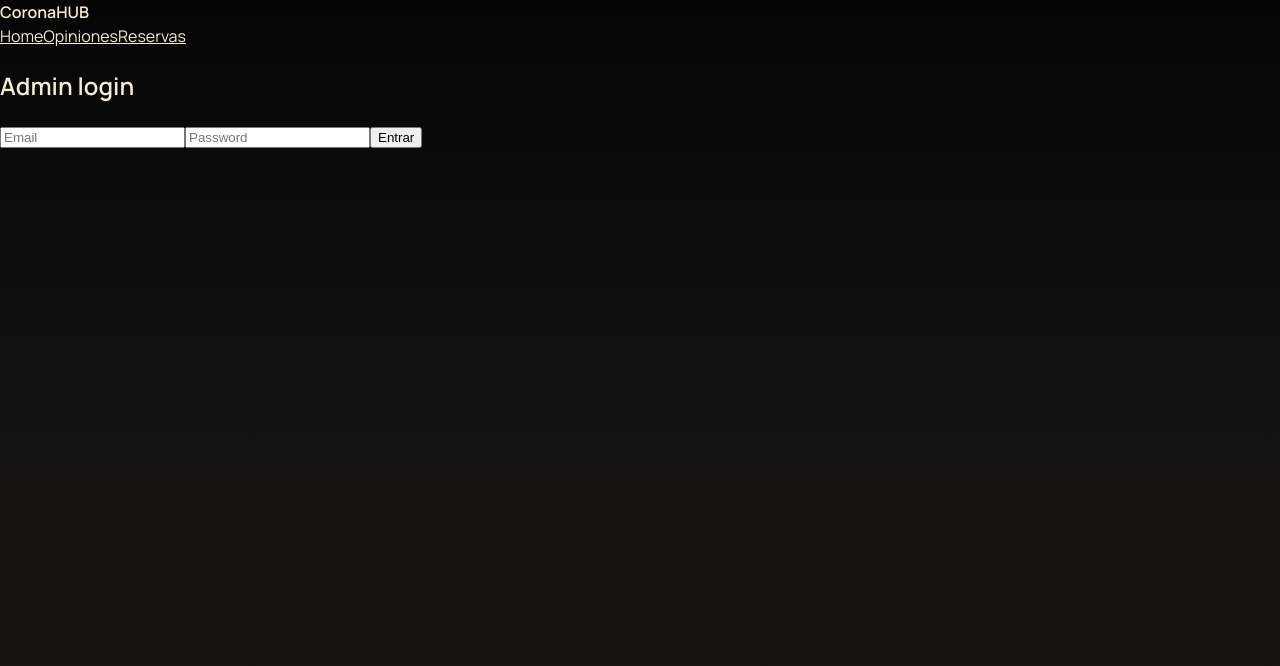
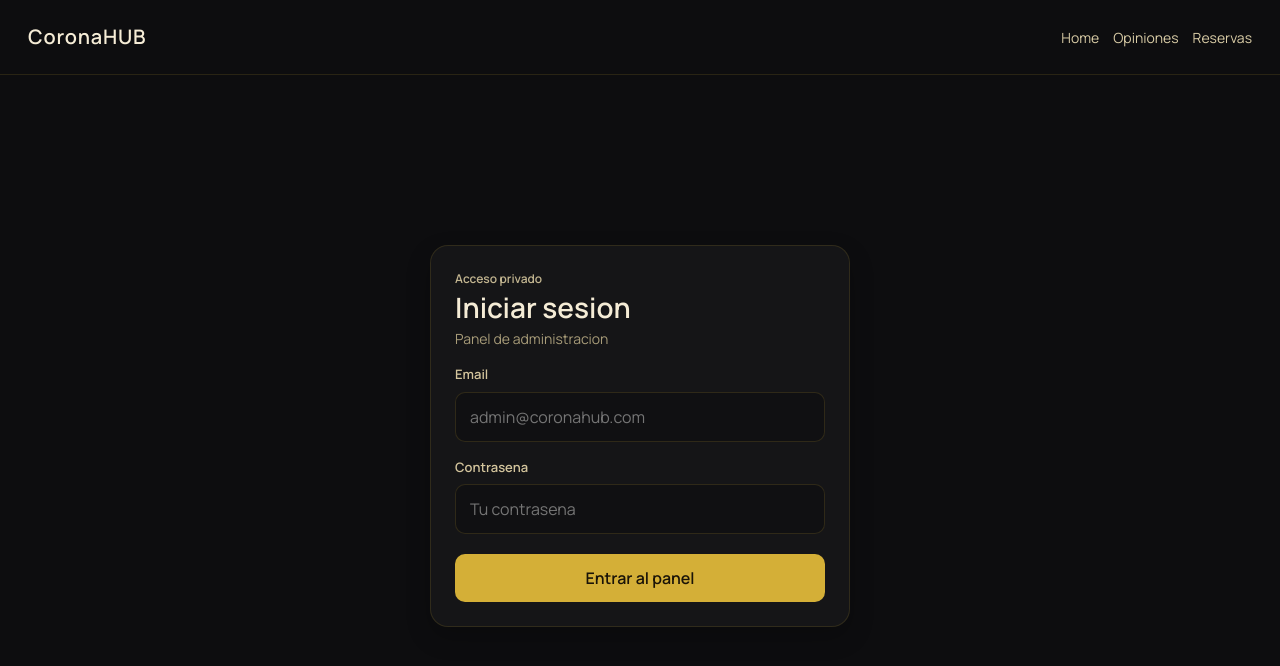
Before and after one commit to GerardoCL31/CoronaHUB, a React app in the folder client/: page /admin/login in a window 1280 px wide. Shown: the top 666 px of the page. Built offline with nearby package versions, Linux system fonts and the light colour scheme.

Commit message:
login admmin

```diff
--- a/client/src/index.css
+++ b/client/src/index.css
@@ -24,6 +24,135 @@ body {
 
 #root {
   min-height: 100vh;
+}
+
+.admin-login-shell {
+  min-height: 100vh;
+  background: #0d0d0f;
+}
+
+.admin-login-topbar {
+  display: flex;
+  justify-content: space-between;
+  align-items: center;
+  gap: 16px;
+  padding: 22px 28px;
+  border-bottom: 1px solid rgba(212, 175, 55, 0.14);
+}
+
+.admin-login-topbar strong {
+  font-size: 20px;
+  letter-spacing: 0.04em;
+}
+
+.admin-login-topbar nav {
+  display: flex;
+  gap: 14px;
+  flex-wrap: wrap;
+}
+
+.admin-login-topbar nav a {
+  text-decoration: none;
+  color: #d9cca6;
+  font-size: 14px;
+}
+
+.admin-login-main {
+  min-height: calc(100vh - 78px);
+  display: grid;
+  place-items: center;
+  padding: 40px 24px;
+}
+
+.admin-login-panel {
+  width: min(420px, 100%);
+}
+
+.admin-login-card {
+  border: 1px solid rgba(212, 175, 55, 0.14);
+  border-radius: 18px;
+  background: #151517;
+  padding: 24px;
+  box-shadow: 0 10px 24px rgba(0, 0, 0, 0.22);
+}
+
+.admin-login-card-head {
+  margin-bottom: 16px;
+}
+
+.admin-login-card-head p {
+  margin: 0 0 4px;
+  color: #c2b590;
+  font-size: 12px;
+  font-weight: 700;
+}
+
+.admin-login-card-head h1 {
+  margin: 0;
+  font-size: 28px;
+  line-height: 1.1;
+}
+
+.admin-login-card-head span {
+  display: block;
+  margin-top: 6px;
+  color: #a89c79;
+  font-size: 14px;
+}
+
+.admin-login-form {
+  display: grid;
+  gap: 16px;
+}
+
+.admin-login-field {
+  display: grid;
+  gap: 7px;
+}
+
+.admin-login-field span {
+  color: #d4c59d;
+  font-size: 13px;
+  font-weight: 700;
+}
+
+.admin-login-field input {
+  width: 100%;
+  border: 1px solid rgba(212, 175, 55, 0.16);
+  border-radius: 10px;
+  background: #101012;
+  color: #f5ecd6;
+  padding: 12px 14px;
+  font: inherit;
+  outline: none;
+  transition: border-color 0.2s ease, box-shadow 0.2s ease;
+}
+
+.admin-login-field input:focus {
+  border-color: rgba(212, 175, 55, 0.38);
+  box-shadow: 0 0 0 3px rgba(212, 175, 55, 0.06);
+}
+
+.admin-login-submit {
+  margin-top: 4px;
+  border: none;
+  border-radius: 10px;
+  background: #d4af37;
+  color: #1a1408;
+  padding: 12px 16px;
+  font: inherit;
+  font-weight: 700;
+  cursor: pointer;
+}
+
+.admin-login-error {
+  margin: 0;
+  padding: 12px 14px;
+  border-radius: 12px;
+  background: rgba(141, 55, 42, 0.18);
+  border: 1px solid rgba(141, 55, 42, 0.35);
+  color: #f2d2cb;
+  font-size: 14px;
 }
 
 .admin-header {
@@ -362,9 +491,19 @@ body {
 }
 
 @media (max-width: 620px) {
+  .admin-login-topbar,
   .admin-header {
     flex-direction: column;
     align-items: flex-start;
+  }
+
+  .admin-login-main {
+    padding: 20px 16px 28px;
+  }
+
+  .admin-login-card {
+    padding: 20px;
+    border-radius: 16px;
   }
 
   .admin-main {
--- a/client/src/pages/admin/Dashboard.jsx
+++ b/client/src/pages/admin/Dashboard.jsx
@@ -12,6 +12,7 @@ import { cerveza, sol } from "../../constants/cloudinaryAssets.js";
 import { resolveEventImage, resolveGalleryImage } from "../../constants/eventsFallback.js";
 
 const toTimestamp = (item) => new Date(`${item.date}T${item.time}:00`).getTime();
+const UPCOMING_WINDOW_DAYS = 7;
 
 export default function AdminDashboard() {
   const navigate = useNavigate();
@@ -57,11 +58,6 @@ export default function AdminDashboard() {
     [reservations]
   );
 
-  const confirmedReservations = useMemo(
-    () => reservations.filter((item) => item.status === "CONFIRMED"),
-    [reservations]
-  );
-
   const upcomingReservations = useMemo(() => {
     const now = Date.now();
     return reservations
@@ -72,6 +68,17 @@ export default function AdminDashboard() {
           toTimestamp(item) >= now
       )
       .sort((a, b) => toTimestamp(a) - toTimestamp(b));
+  }, [reservations]);
+
+  const upcomingWindowReservations = useMemo(() => {
+    const now = Date.now();
+    const windowLimit = now + UPCOMING_WINDOW_DAYS * 24 * 60 * 60 * 1000;
+
+    return reservations.filter((item) => {
+      if (item.status !== "CONFIRMED") return false;
+      const reservationTimestamp = toTimestamp(item);
+      return Number.isFinite(reservationTimestamp) && reservationTimestamp >= now && reservationTimestamp <= windowLimit;
+    });
   }, [reservations]);
 
   const handleLogout = () => {
@@ -771,11 +778,11 @@ export default function AdminDashboard() {
             <strong>{pendingReservations.length}</strong>
           </article>
           <article className="admin-kpi-card">
-            <p>Reservas confirmadas</p>
-            <strong>{confirmedReservations.length}</strong>
+            <p>Reservas próximas ({UPCOMING_WINDOW_DAYS} días)</p>
+            <strong>{upcomingWindowReservations.length}</strong>
           </article>
           <article className="admin-kpi-card">
-            <p>Próximas reservas</p>
+            <p>Reservas futuras</p>
             <strong>{upcomingReservations.length}</strong>
           </article>
         </section>
--- a/client/src/pages/admin/Login.jsx
+++ b/client/src/pages/admin/Login.jsx
@@ -20,38 +20,58 @@ export default function AdminLogin() {
   };
 
   return (
-    <>
+    <div className="admin-login-shell">
       <header>
+        <div className="admin-login-topbar">
           <strong>CoronaHUB</strong>
           <nav>
             <Link to="/">Home</Link>
             <Link to="/contact">Opiniones</Link>
             <Link to="/reservation">Reservas</Link>
           </nav>
+        </div>
       </header>
-      <main>
-        <section className="card">
-          <h2>Admin login</h2>
-          <form onSubmit={handleSubmit}>
+      <main className="admin-login-main">
+        <section className="admin-login-panel">
+          <section className="admin-login-card">
+            <div className="admin-login-card-head">
+              <p>Acceso privado</p>
+              <h1>Iniciar sesion</h1>
+              <span>Panel de administracion</span>
+            </div>
+
+            <form className="admin-login-form" onSubmit={handleSubmit}>
+              <label className="admin-login-field">
+                <span>Email</span>
                 <input
                   type="email"
-              placeholder="Email"
+                  placeholder="admin@coronahub.com"
                   value={email}
                   onChange={(event) => setEmail(event.target.value)}
                   required
                 />
+              </label>
+
+              <label className="admin-login-field">
+                <span>Contrasena</span>
                 <input
                   type="password"
-              placeholder="Password"
+                  placeholder="Tu contrasena"
                   value={password}
                   onChange={(event) => setPassword(event.target.value)}
                   required
                 />
-            <button type="submit">Entrar</button>
-            {error && <p className="error">{error}</p>}
+              </label>
+
+              <button className="admin-login-submit" type="submit">
+                Entrar al panel
+              </button>
+
+              {error && <p className="admin-login-error">{error}</p>}
             </form>
           </section>
+        </section>
       </main>
-    </>
+    </div>
   );
 }
```
Also changed, not shown: 1 other file (tests, documents, lock files or other folders). Lines whose indentation alone changed are shown as unchanged.
